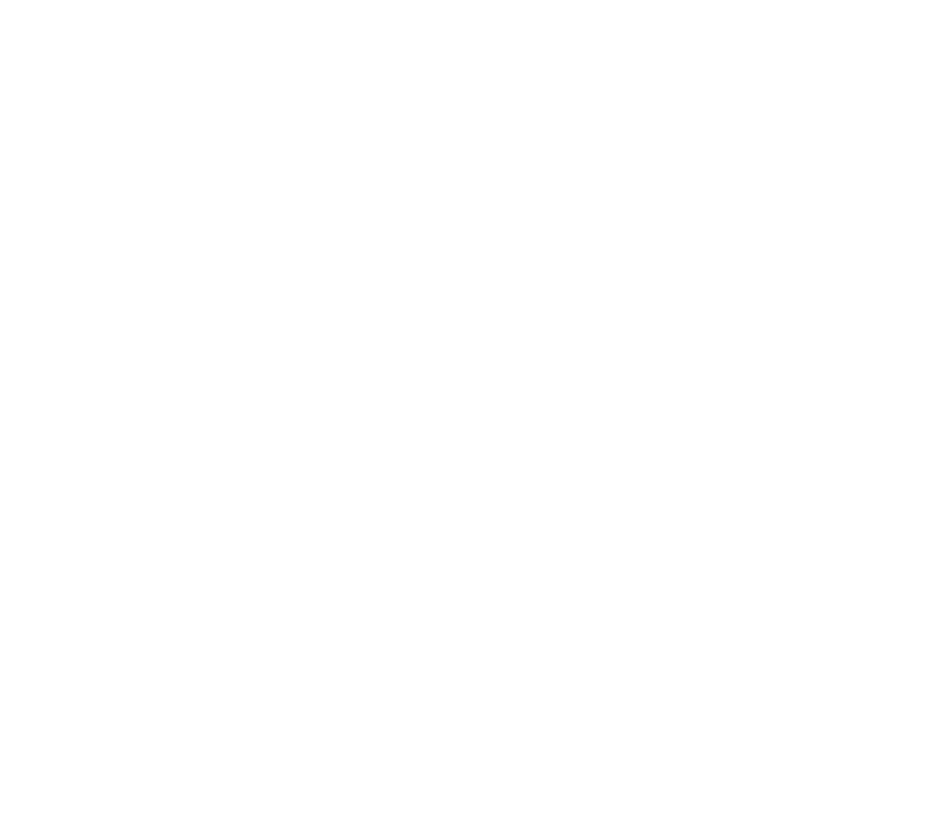
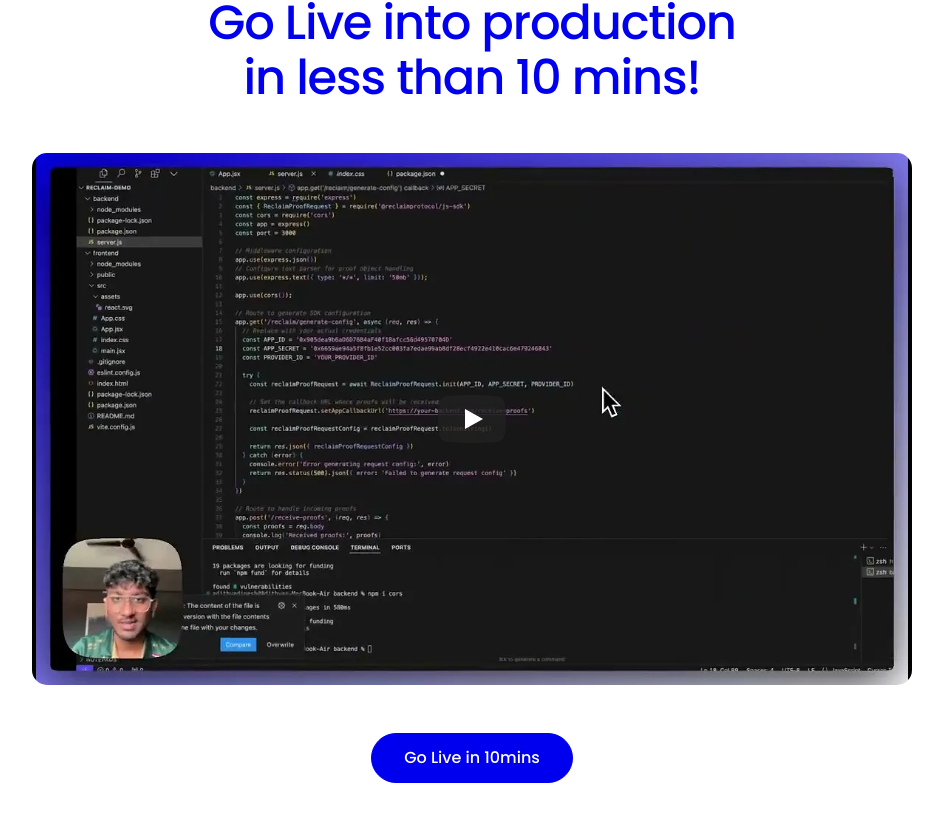
Before and after one commit to AazimAnish/reclaim-protocol-org, a Next.js app: page / in a window 1280 px wide. Shown: the part 1722-2544 px from the top of the page, without its empty margins (168-1111 px from the left). Before the commit the page ends 1589 px from the top, so only its background shows below. Built offline with nearby package versions, Linux system fonts and the light colour scheme.

Commit message:
feat(golive): add GoLive component

```diff
--- a/src/app/page.tsx
+++ b/src/app/page.tsx
@@ -3,6 +3,7 @@
 import { HeroSection } from "@/components/home/HeroSection";
 import { Navbar } from "@/components/home/Navbar";
 import { Verifier } from "@/components/home/Verifier";
+import { GoLive } from "@/components/home/GoLive";
 import { motion, useScroll, useTransform } from "framer-motion";
 import { useRef } from "react";
 
@@ -57,6 +58,9 @@ export default function Home() {
         <div className="mt-16 sm:mt-20 md:mt-24 lg:mt-32">
           <Verifier />
         </div>
+        <div className="mt-16 sm:mt-20 md:mt-24 lg:mt-32 mb-16 sm:mb-20 md:mb-24 lg:mb-32">
+          <GoLive />
+        </div>
       </main>
 
     </div>
--- /dev/null
+++ b/src/components/home/GoLive.tsx
@@ -0,0 +1,86 @@
+"use client";
+
+import { motion } from "framer-motion";
+import Link from "next/link";
+import { useState } from "react";
+import Image from "next/image";
+
+export const GoLive = () => {
+  const [isVideoPlaying, setIsVideoPlaying] = useState(false);
+
+  const playVideo = () => {
+    setIsVideoPlaying(true);
+  };
+
+  return (
+    <div className="w-full">
+      <div className="max-w-7xl mx-auto px-4 sm:px-6 md:px-8">
+        <div className="flex flex-col items-center gap-8 sm:gap-10 md:gap-12">
+          {/* Heading */}
+          <div className="text-center">
+            <h2 className="font-['Poppins'] text-[28px] sm:text-[36px] md:text-[48px] font-medium tracking-tight leading-[115%] text-[#0000EE]">
+              Go Live into production <br className="hidden sm:inline" /> in less than 10 mins!
+            </h2>
+          </div>
+
+          {/* Responsive YouTube Video Container */}
+          <div className="w-[95%] max-w-[880px] relative" style={{ maxHeight: "532px" }}>
+            <div className="relative w-full" style={{ paddingBottom: "60.48%" }}>
+              {!isVideoPlaying ? (
+                <>
+                  <Image
+                    src="/goLive-bg.webp"
+                    fill
+                    quality={100}
+                    alt="Video Thumbnail"
+                    className="absolute top-0 left-0 w-full h-full object-cover rounded-[15px]"
+                    sizes="(max-width: 640px) 95vw, (max-width: 768px) 85vw, (max-width: 1024px) 75vw, 880px"
+                  />
+                  <button
+                    aria-label="Play"
+                    className="absolute top-1/2 left-1/2 transform -translate-x-1/2 -translate-y-1/2 w-[68px] h-[48px] p-0 border-none bg-transparent cursor-pointer"
+                    onClick={playVideo}
+                  >
+                    <svg height="100%" version="1.1" viewBox="0 0 68 48" width="100%">
+                      <path
+                        d="M66.52,7.74c-0.78-2.93-2.49-5.41-5.42-6.19C55.79,.13,34,0,34,0S12.21,.13,6.9,1.55
+                        C3.97,2.33,2.27,4.81,1.48,7.74C0.06,13.05,0,24,0,24s0.06,10.95,1.48,16.26c0.78,2.93,2.49,5.41,5.42,6.19
+                        C12.21,47.87,34,48,34,48s21.79-0.13,27.1-1.55c2.93-0.78,4.64-3.26,5.42-6.19C67.94,34.95,68,24,68,24S67.94,13.05,66.52,7.74z"
+                        fill="#212121"
+                        fillOpacity="0.8"
+                      ></path>
+                      <path d="M 45,24 27,14 27,34" fill="#fff"></path>
+                    </svg>
+                  </button>
+                </>
+              ) : (
+                <iframe
+                  className="absolute top-0 left-0 w-full h-full rounded-[15px]"
+                  title="Youtube Video"
+                  allow="presentation; fullscreen; accelerometer; autoplay; encrypted-media; gyroscope; picture-in-picture"
+                  src="https://www.youtube.com/embed/vtGwNUP8nWw?iv_load_policy=3&rel=0&modestbranding=1&playsinline=1&autoplay=1"
+                  frameBorder="0"
+                ></iframe>
+              )}
+            </div>
+          </div>
+
+          {/* Button with animation */}
+          <motion.div
+            whileHover={{
+              backgroundColor: "#FFFFFF",
+              color: "#0000EE",
+              transition: { duration: 0.3 },
+            }}
+            whileTap={{ scale: 0.95 }}
+            className="inline-flex border border-[#0000EE] bg-[#0000EE] backdrop-blur-[10px] rounded-[50px] px-6 sm:px-7 md:px-8 py-2.5 sm:py-3 font-['Poppins'] font-medium text-white text-sm sm:text-base cursor-pointer"
+          >
+            <Link href="https://docs.reclaimprotocol.org" target="_blank" rel="noopener" className="text-inherit">
+              Go Live in 10mins
+            </Link>
+          </motion.div>
+        </div>
+      </div>
+    </div>
+  );
+};
```
Also changed, not shown: public/goLive-bg.webp (added).
